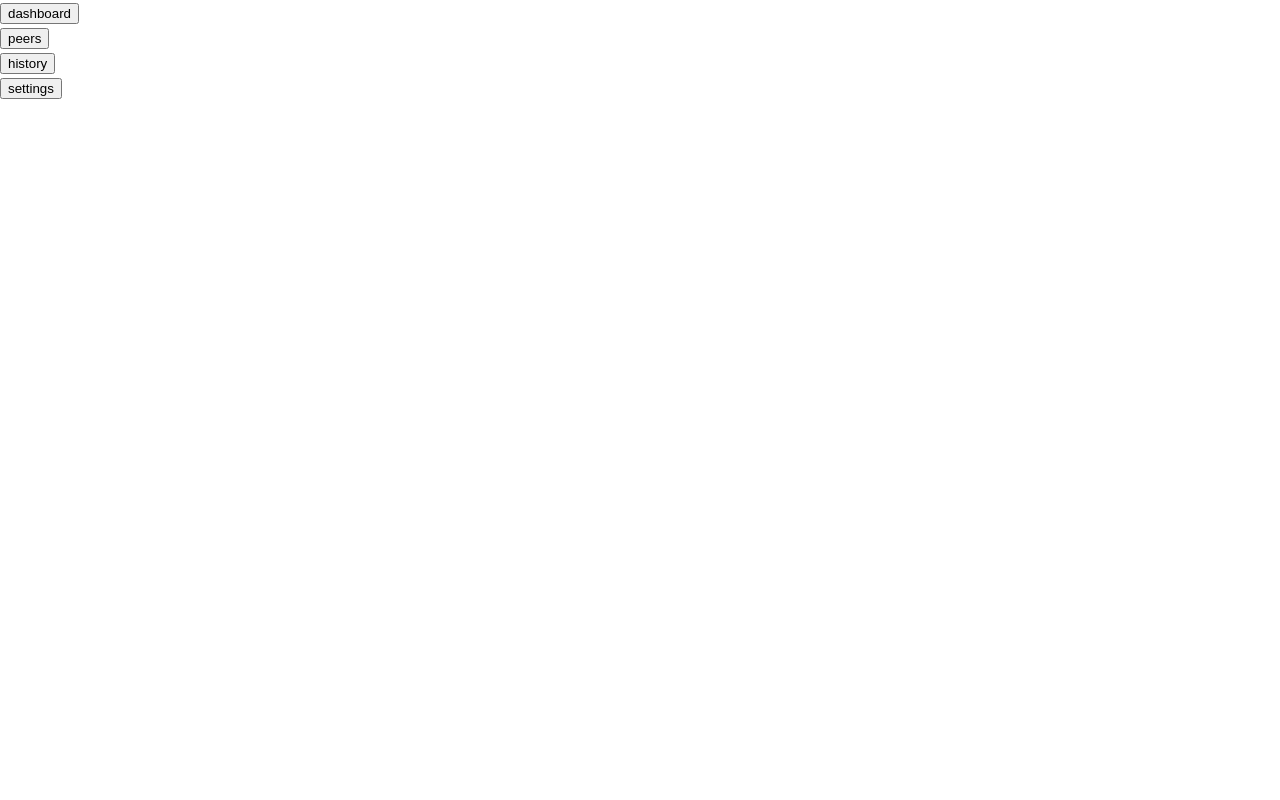
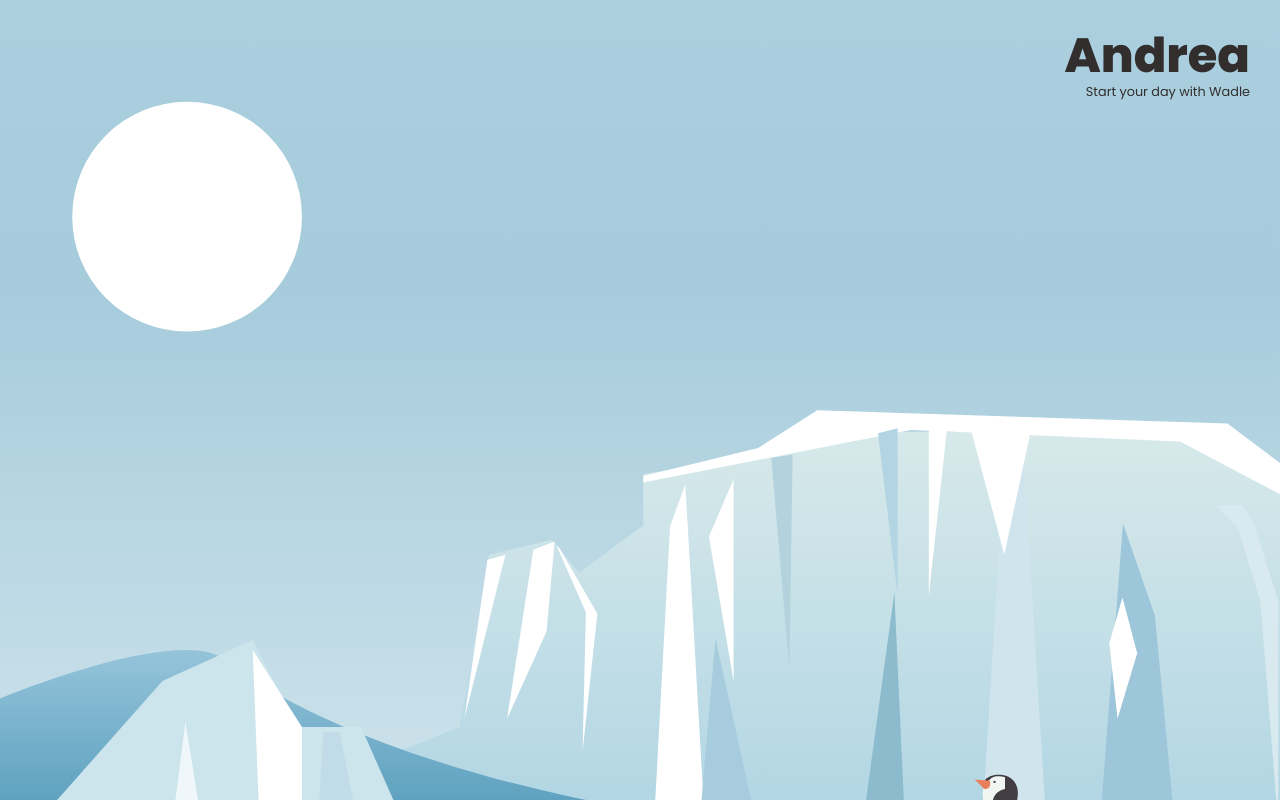
Before and after one commit to rjb75/waddle, a React (Create React App) app in the folder frontend/: page / in a window 1280 px wide. Shown: the top 800 px of the page. Built offline with nearby package versions, Linux system fonts and the light colour scheme.

Commit message:
fix: Dashboard now renders when nav buttons are pushed

```diff
--- a/frontend/src/components/PageContainer.jsx
+++ b/frontend/src/components/PageContainer.jsx
@@ -1,13 +1,16 @@
-import React, { useEffect } from "react";
-import { selectPage, selectPrevPage, setPage } from "../app/reducers/RoutingSlice"
+import {
+  selectPage,
+  selectPrevPage,
+  setPage,
+} from "../app/reducers/RoutingSlice";
 import { useSelector, useDispatch } from "react-redux";
-import { current } from "@reduxjs/toolkit";
-import { Dashboard as DashboardPage, History as HistoryPage, Peers as PeersPage, Settings as SettingsPage } from "../pages/PageEnums";
+import { useEffect } from "react";
+import { Pages } from "../pages/PageEnums";
 import Dashboard from "../pages/Dashboard";
 import History from "../pages/History";
 import Settings from "../pages/Settings";
 import Peers from "../pages/Peers";
-
+import React from "react";
 
 const PageContainer = () => {
   const currentPage = useSelector(selectPage);
@@ -17,14 +20,16 @@ const PageContainer = () => {
   useEffect(() => {
     setPage(currentPage);
   }, [currentPage]);
-  return (<div>
-    {currentPage === HistoryPage && <History />}{currentPage === HistoryPage && <DashboardPage />}{currentPage === PeersPage && <Peers />}{currentPage === SettingsPage && <Settings />}
-
-
+  return (
+    <div>
+      {currentPage === Pages.History && <History />}
+      {currentPage === Pages.Dashboard && <Dashboard />}
+      {currentPage === Pages.Peers && <Peers />}
+      {currentPage === Pages.Settings && <Settings />}
     </div>
   );
-}
+};
 
 export default PageContainer;
 
-      // {/* {currentPage === History && <History />}{currentPage === Dashboard && <Dashboard />}{currentPage === Peers && <Peers />}{currentPage === Settings && <Settings />} */}
+// {/* {currentPage === History && <History />}{currentPage === Dashboard && <Dashboard />}{currentPage === Peers && <Peers />}{currentPage === Settings && <Settings />} */}
--- a/frontend/src/pages/History.jsx
+++ b/frontend/src/pages/History.jsx
@@ -4,7 +4,7 @@ import NavBar from "../components/NavBar";
 const History = () => {
   return (
     <div className="page-content history">
-      <h2>History Page</h2> <NavBar />
+      <h2>History Page</h2>
     </div>
   );
 };
```
